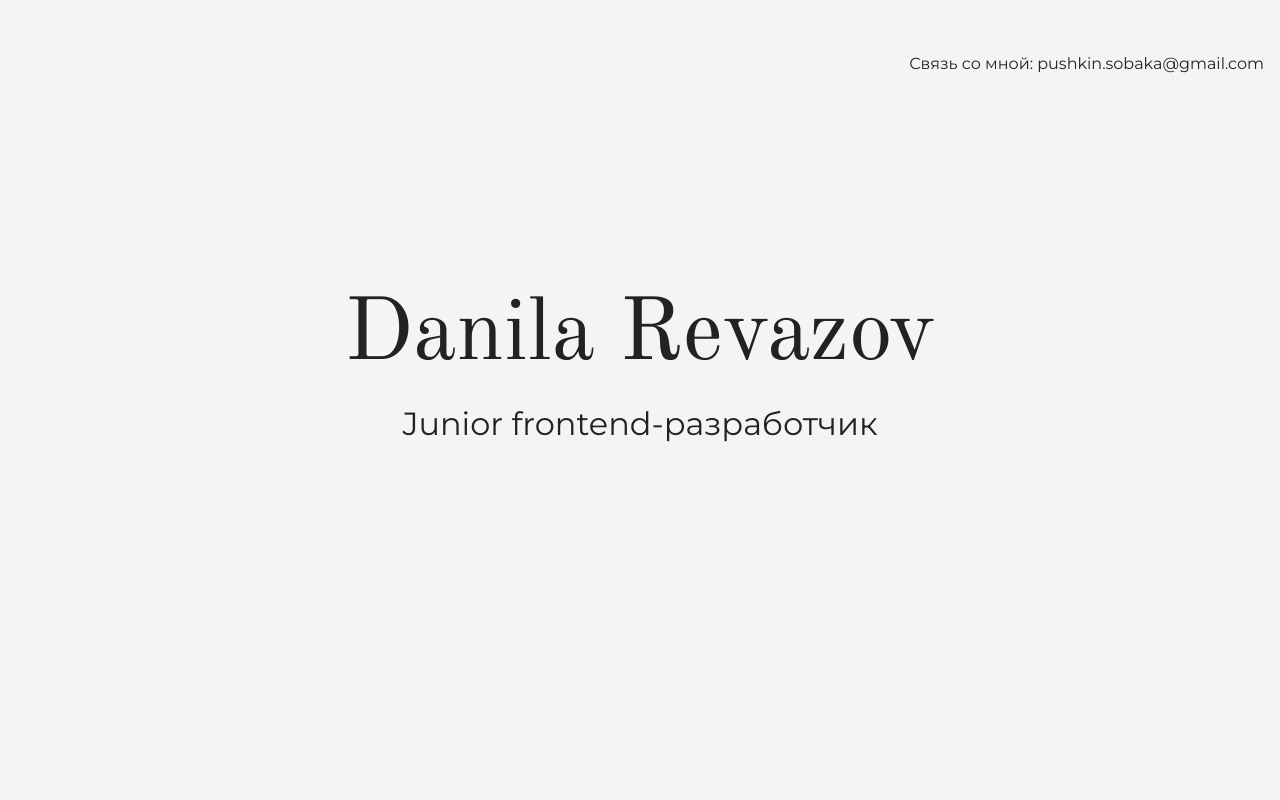
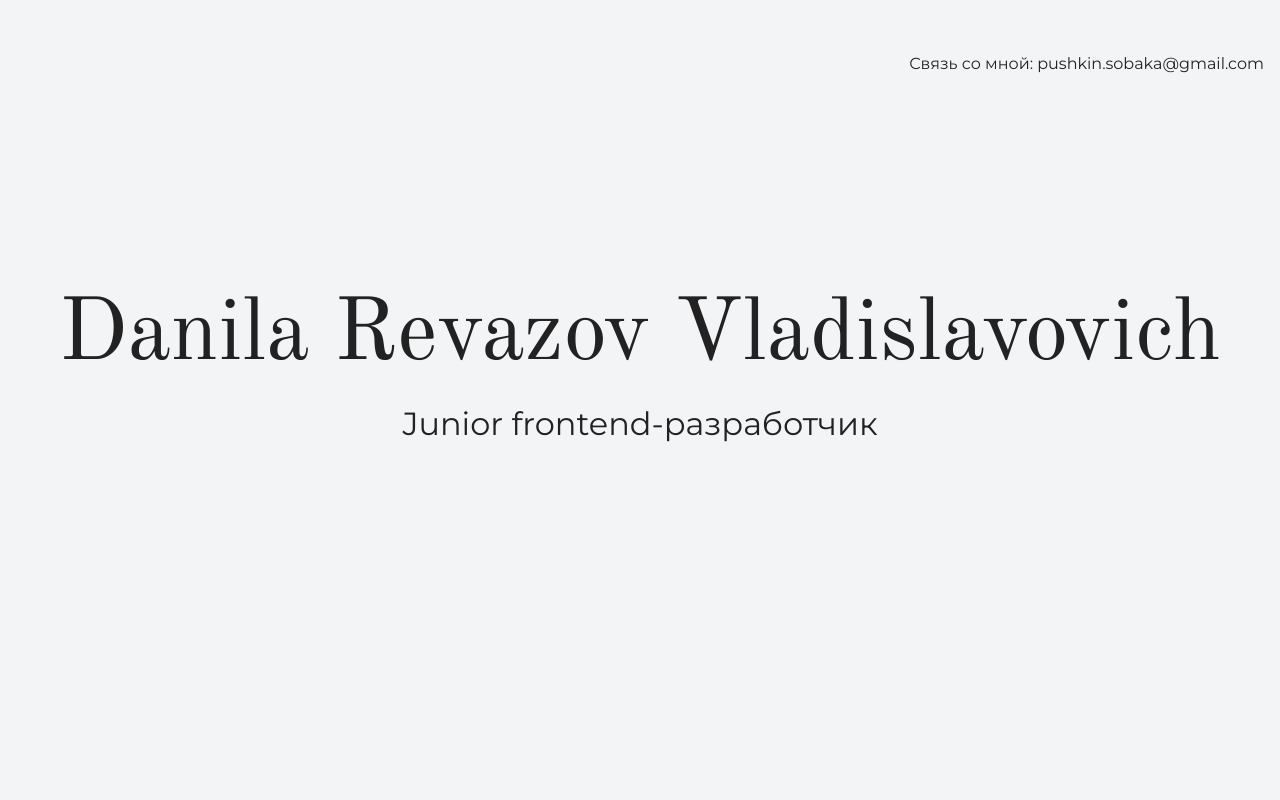
Before and after one commit to PushkinHub/web-card, a plain HTML site: page index.html in a window 1280 px wide. Shown: the top 800 px of the page. Drawn offline with nearby package versions, Linux system fonts and the light colour scheme.

Commit message:
add otchestvo

```diff
--- a/index.html
+++ b/index.html
@@ -15,7 +15,7 @@
 
     <section class="hero-image">
       <div class="container">
-        <h1 class="heading">Danila Revazov</h1>
+        <h1 class="heading">Danila Revazov Vladislavovich</h1>
         <p>Junior frontend-разработчик</p>
       </div>
     </section>
```
